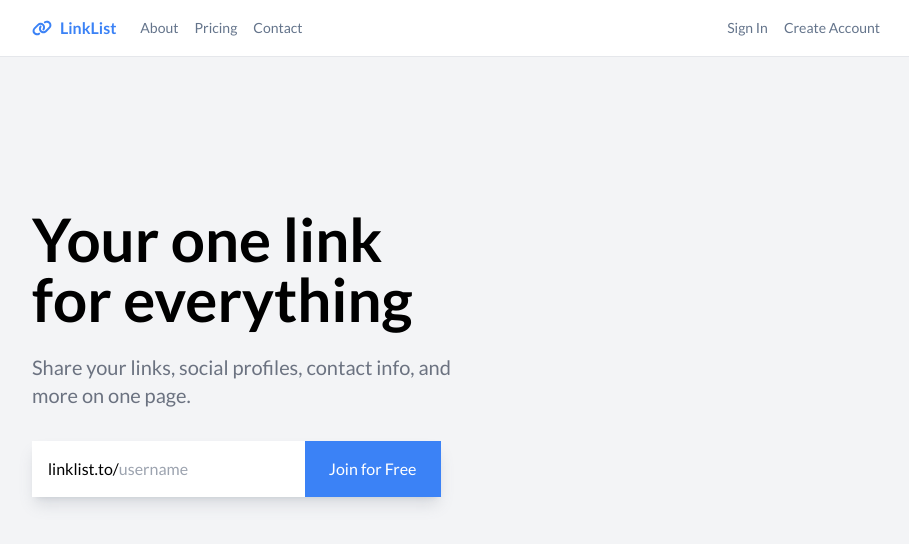
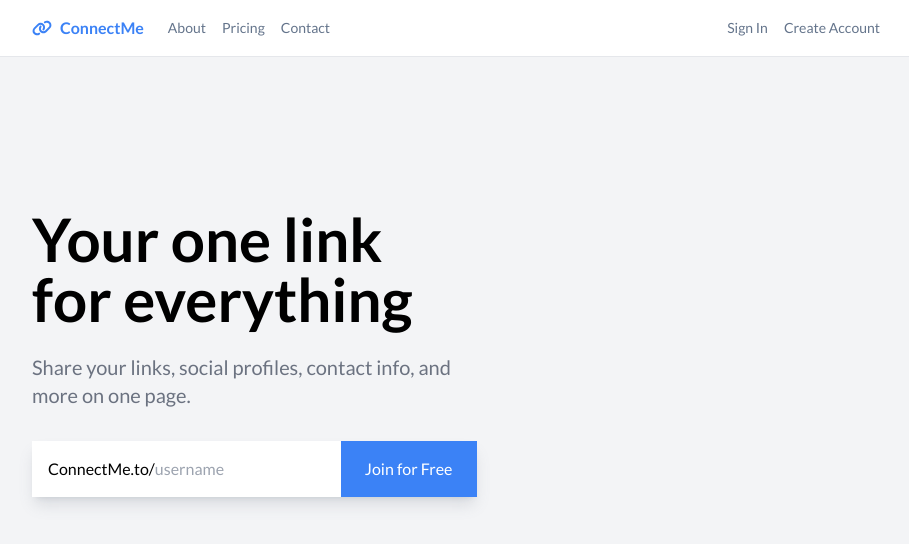
Before and after one commit to alwayssumit/ConnectMe, a Next.js app: page / in a window 1280 px wide. Shown: the top 544 px of the page, without its empty margins (184-1093 px from the left). Built offline with nearby package versions, Linux system fonts and the light colour scheme; no server answers.

Commit message:
updated name

```diff
--- a/src/components/Header.js
+++ b/src/components/Header.js
@@ -15,7 +15,7 @@ export default async function Header(){
         <div className="flex items-center gap-6 ">
       <Link href={"/"} className="flex items-center gap-2 text-blue-500">
       <FontAwesomeIcon icon={faLink} className="text-blue-500"/>
-      <span className="font-bold">LinkList</span>
+      <span className="font-bold">ConnectMe</span>
       </Link>
       <nav className="flex items-center gap-4 text-slate-500 text-sm">
         <Link href={"/about"}>About</Link>
--- a/src/components/forms/HeroForm.js
+++ b/src/components/forms/HeroForm.js
@@ -40,7 +40,7 @@ export default function HeroForm({user}){
         <form
         onSubmit={handleSubmit}
         className="inline-flex bg-white items-center shadow-lg shadow-gray-500/20">
-    <span className="bg-white py-4 pl-4">linklist.to/</span>
+    <span className="bg-white py-4 pl-4">ConnectMe.to/</span>
 
       <input type="text" className="" style={{backgroundColor:'white', marginBottom:0,paddingLeft:0}} placeholder="username"/>
       <button type="submit " className="bg-blue-500 text-white
```
